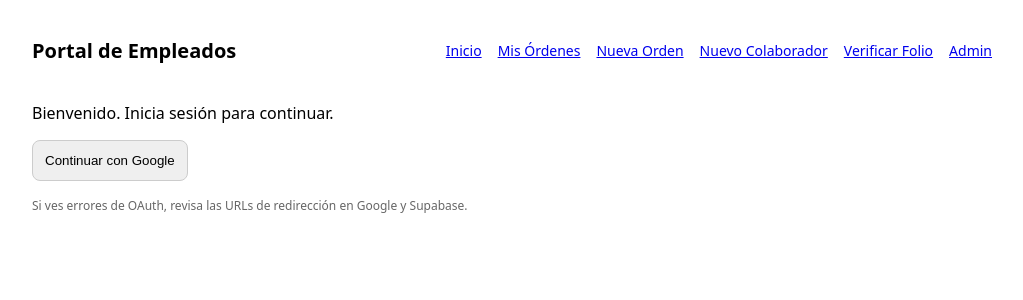
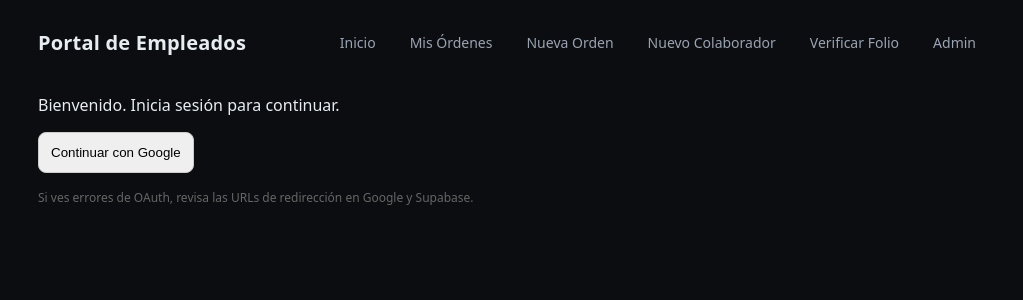
Before and after one commit to DPR2204/portal-empleados, a Next.js app: page / in a window 1280 px wide. Shown: the top 300 px of the page, without its empty margins (128-1151 px from the left). Built offline with nearby package versions, Linux system fonts and the light colour scheme; no server answers.

Commit message:
Update layout.js

```diff
--- a/app/layout.js
+++ b/app/layout.js
@@ -1,4 +1,5 @@
-// app/layout.js  (SERVER component, sin "use client")
+import './globals.css';
+
 export const metadata = {
   title: 'Portal de Empleados',
   description: 'MVP Portal Empleados - Órdenes de Pago',
@@ -7,18 +8,11 @@ export const metadata = {
 export default function RootLayout({ children }) {
   return (
     <html lang="es">
-      <body style={{ fontFamily: 'system-ui, -apple-system, Segoe UI, Roboto, Ubuntu' }}>
-        <div style={{ maxWidth: 960, margin: '0 auto', padding: 16 }}>
-          <header
-            style={{
-              display: 'flex',
-              justifyContent: 'space-between',
-              alignItems: 'center',
-              marginBottom: 24,
-            }}
-          >
-            <h1 style={{ fontSize: 20 }}>Portal de Empleados</h1>
-            <nav style={{ display: 'flex', gap: 16, fontSize: 14 }}>
+      <body>
+        <div className="container">
+          <header className="header">
+            <h1 className="brand">Portal de Empleados</h1>
+            <nav className="nav">
               <a href="/">Inicio</a>
               <a href="/ordenes">Mis Órdenes</a>
               <a href="/ordenes/nueva">Nueva Orden</a>
@@ -27,7 +21,6 @@ export default function RootLayout({ children }) {
               <a href="/admin/ordenes">Admin</a>
             </nav>
           </header>
-
           {children}
         </div>
       </body>
```
